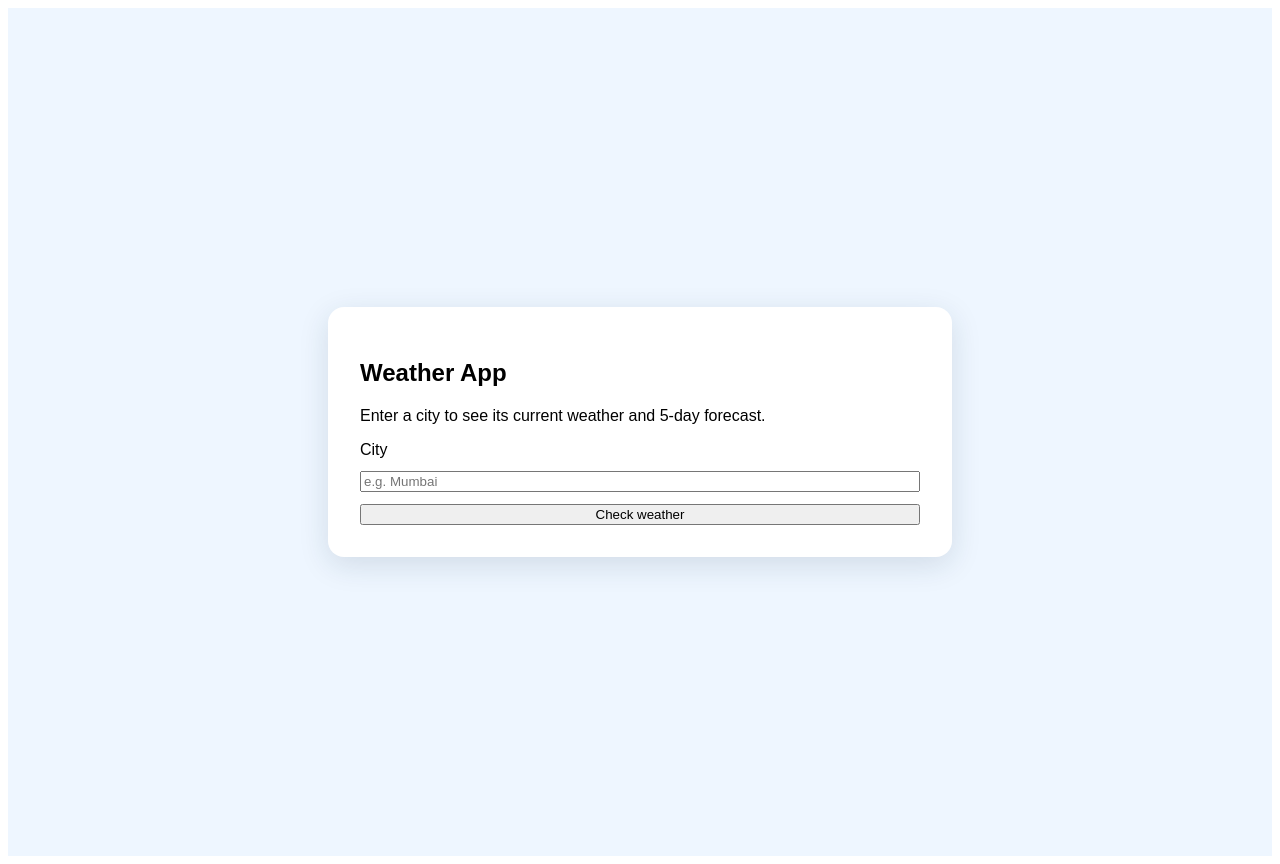
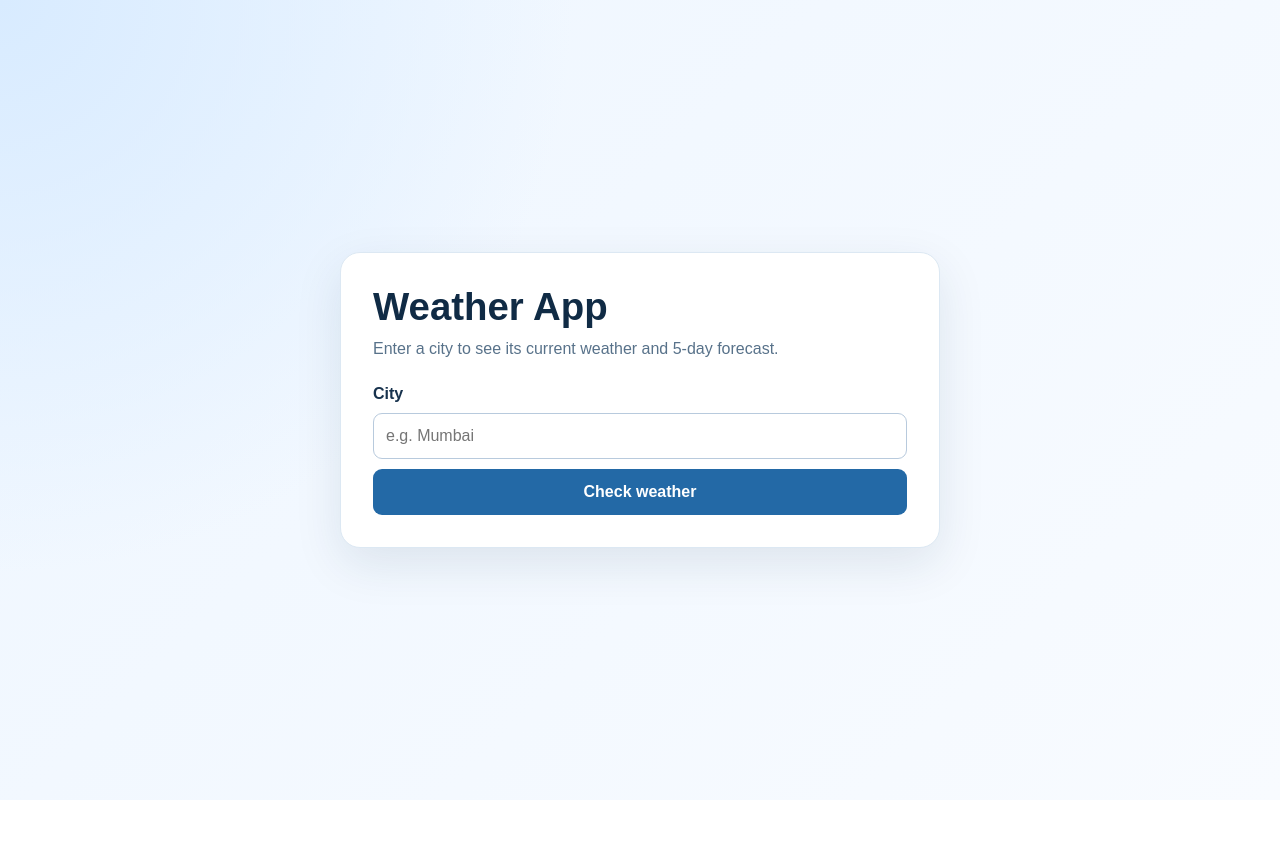
Before and after one commit to divyavulusala1203/weather-app, a React (Vite) app: page / in a window 1280 px wide. After the commit the page ends 800 px from the top, so only its background shows below. Built offline with nearby package versions, Linux system fonts and the light colour scheme.

Commit message:
Improve weather app styling
Improve weather app styling

```diff
--- /dev/null
+++ b/App.css
@@ -0,0 +1,173 @@
+* {
+  box-sizing: border-box;
+}
+
+body {
+  margin: 0;
+  font-family: Arial, sans-serif;
+  color: #17324d;
+}
+
+.weather-page {
+  min-height: 100vh;
+  display: grid;
+  place-items: center;
+  padding: 24px;
+  background:
+    radial-gradient(circle at top left, #d8ebff 0, transparent 38%),
+    linear-gradient(135deg, #eef6ff, #f8fbff);
+}
+
+.weather-app-card {
+  width: min(100%, 600px);
+  padding: 32px;
+  border: 1px solid #dce8f3;
+  border-radius: 20px;
+  background: #ffffff;
+  box-shadow: 0 16px 48px #17324d1a;
+}
+
+.weather-app-card h1 {
+  margin: 0 0 8px;
+  color: #102b45;
+  font-size: clamp(1.8rem, 5vw, 2.4rem);
+}
+
+.app-intro {
+  margin: 0 0 24px;
+  color: #58728a;
+  line-height: 1.5;
+}
+
+.weather-form {
+  display: grid;
+  gap: 10px;
+}
+
+.weather-form label {
+  font-weight: 700;
+}
+
+.weather-form input {
+  width: 100%;
+  min-height: 46px;
+  padding: 10px 12px;
+  border: 1px solid #b8cadd;
+  border-radius: 9px;
+  color: #17324d;
+  font: inherit;
+}
+
+.weather-form input:focus {
+  border-color: #3978b8;
+  outline: 3px solid #3978b833;
+}
+
+.weather-form button {
+  min-height: 46px;
+  padding: 10px 16px;
+  border: 0;
+  border-radius: 9px;
+  background: #2369a6;
+  color: #ffffff;
+  font: inherit;
+  font-weight: 700;
+  cursor: pointer;
+}
+
+.weather-form button:hover {
+  background: #195685;
+}
+
+.weather-form button:focus-visible {
+  outline: 3px solid #3978b866;
+  outline-offset: 2px;
+}
+
+.status-message {
+  margin: 16px 0;
+  color: #395b78;
+  line-height: 1.5;
+}
+
+.weather-result {
+  margin-top: 24px;
+  padding: 22px;
+  border: 1px solid #c9e0f4;
+  border-radius: 14px;
+  background: #e8f4ff;
+  color: #17324d;
+}
+
+.weather-result h2 {
+  margin: 0 0 6px;
+  font-size: 1.5rem;
+}
+
+.location-details {
+  margin: 0 0 14px;
+  color: #54718b;
+}
+
+.current-temperature {
+  margin: 8px 0;
+  color: #102b45;
+  font-size: 2.5rem;
+  font-weight: 700;
+}
+
+.current-condition {
+  margin: 0;
+  color: #395b78;
+}
+
+.forecast-section {
+  margin-top: 28px;
+}
+
+.forecast-section h2 {
+  margin: 0 0 14px;
+  color: #102b45;
+  font-size: 1.3rem;
+}
+
+.forecast-list {
+  display: grid;
+  gap: 10px;
+}
+
+.forecast-day {
+  display: flex;
+  flex-wrap: wrap;
+  align-items: center;
+  justify-content: space-between;
+  gap: 8px 14px;
+  padding: 13px 14px;
+  border: 1px solid #e0eaf3;
+  border-radius: 10px;
+  background: #f6f9fc;
+}
+
+.forecast-day strong {
+  min-width: 48px;
+  color: #17324d;
+}
+
+.forecast-day span {
+  color: #45647f;
+}
+
+@media (max-width: 480px) {
+  .weather-page {
+    padding: 14px;
+  }
+
+  .weather-app-card {
+    padding: 22px;
+  }
+
+  .forecast-day {
+    align-items: flex-start;
+    flex-direction: column;
+  }
+}
--- a/App.jsx
+++ b/App.jsx
@@ -1,5 +1,6 @@
 import { useEffect, useRef, useState } from "react";
 import WeatherCard from "./WeatherCard";
+import "./App.css";
 
 function getWeatherDescription(code) {
   if (code === 0) return "Clear sky";
@@ -41,7 +42,6 @@ export default function App() {
   async function handleSubmit(event) {
     event.preventDefault();
 
-    // Cancel any earlier search before starting or validating this submission.
     requestControllerRef.current?.abort();
     requestControllerRef.current = null;
 
@@ -183,7 +183,6 @@ export default function App() {
           : "Something went wrong while loading the weather.",
       );
     } finally {
-      // Only the newest request may turn off the loading state.
       if (requestControllerRef.current === controller) {
         requestControllerRef.current = null;
         setIsLoading(false);
@@ -192,12 +191,18 @@ export default function App() {
   }
 
   return (
-    <main style={styles.page}>
-      <section style={styles.card}>
+    <main className="weather-page">
+      <section className="weather-app-card">
         <h1>Weather App</h1>
-        <p>Enter a city to see its current weather and 5-day forecast.</p>
+        <p className="app-intro">
+          Enter a city to see its current weather and 5-day forecast.
+        </p>
 
-        <form onSubmit={handleSubmit} style={styles.form}>
+        <form
+          className="weather-form"
+          onSubmit={handleSubmit}
+          aria-busy={isLoading}
+        >
           <label htmlFor="city">City</label>
           <input
             id="city"
@@ -207,14 +212,23 @@ export default function App() {
             value={city}
             onChange={(event) => setCity(event.target.value)}
             placeholder="e.g. Mumbai"
-            disabled={isLoading}
           />
-          <button type="submit" disabled={isLoading}>
-            {isLoading ? "Loading..." : "Check weather"}
+          <button type="submit">
+            {isLoading ? "Search another city" : "Check weather"}
           </button>
         </form>
 
-        {message && <p role="status">{message}</p>}
+        {isLoading && (
+          <p className="status-message" role="status">
+            Loading weather…
+          </p>
+        )}
+
+        {message && (
+          <p className="status-message" role="status">
+            {message}
+          </p>
+        )}
 
         {weather && (
           <>
@@ -226,12 +240,12 @@ export default function App() {
               condition={weather.condition}
             />
 
-            <section style={styles.forecast} aria-label="5-day forecast">
+            <section className="forecast-section" aria-label="5-day forecast">
               <h2>5-day forecast</h2>
 
-              <div style={styles.forecastList}>
+              <div className="forecast-list">
                 {weather.forecast.map((day) => (
-                  <article key={day.date} style={styles.forecastDay}>
+                  <article className="forecast-day" key={day.date}>
                     <strong>{formatForecastDay(day.date)}</strong>
                     <span>{day.condition}</span>
                     <span>
@@ -247,41 +261,3 @@ export default function App() {
     </main>
   );
 }
-
-const styles = {
-  page: {
-    minHeight: "100vh",
-    display: "grid",
-    placeItems: "center",
-    padding: "24px",
-    fontFamily: "Arial, sans-serif",
-    background: "#eef6ff",
-  },
-  card: {
-    width: "min(100%, 560px)",
-    padding: "32px",
-    borderRadius: "16px",
-    background: "white",
-    boxShadow: "0 8px 30px #17324d22",
-  },
-  form: {
-    display: "grid",
-    gap: "12px",
-  },
-  forecast: {
-    marginTop: "28px",
-  },
-  forecastList: {
-    display: "grid",
-    gap: "10px",
-  },
-  forecastDay: {
-    display: "flex",
-    flexWrap: "wrap",
-    justifyContent: "space-between",
-    gap: "8px",
-    padding: "12px",
-    borderRadius: "10px",
-    background: "#f3f7fc",
-  },
-};
--- a/WeatherCard.jsx
+++ b/WeatherCard.jsx
@@ -1,3 +1,5 @@
+import "./App.css";
+
 export default function WeatherCard({
   city,
   region,
@@ -12,27 +14,17 @@ export default function WeatherCard({
 
   return (
     <section
+      className="weather-result"
       aria-label={`Weather in ${accessibleLocation}`}
-      style={{
-        padding: "20px",
-        borderRadius: "12px",
-        background: "#dceeff",
-        color: "#17324d",
-        fontFamily: "Arial, sans-serif",
-      }}
     >
       <h2>{city}</h2>
 
       {locationDetails && (
-        <p style={{ margin: "-8px 0 12px", color: "#45647f" }}>
-          {locationDetails}
-        </p>
+        <p className="location-details">{locationDetails}</p>
       )}
 
-      <p style={{ fontSize: "32px", margin: "8px 0" }}>
-        {temperature}°C
-      </p>
-      <p>{condition}</p>
+      <p className="current-temperature">{temperature}°C</p>
+      <p className="current-condition">{condition}</p>
     </section>
   );
 }
```
